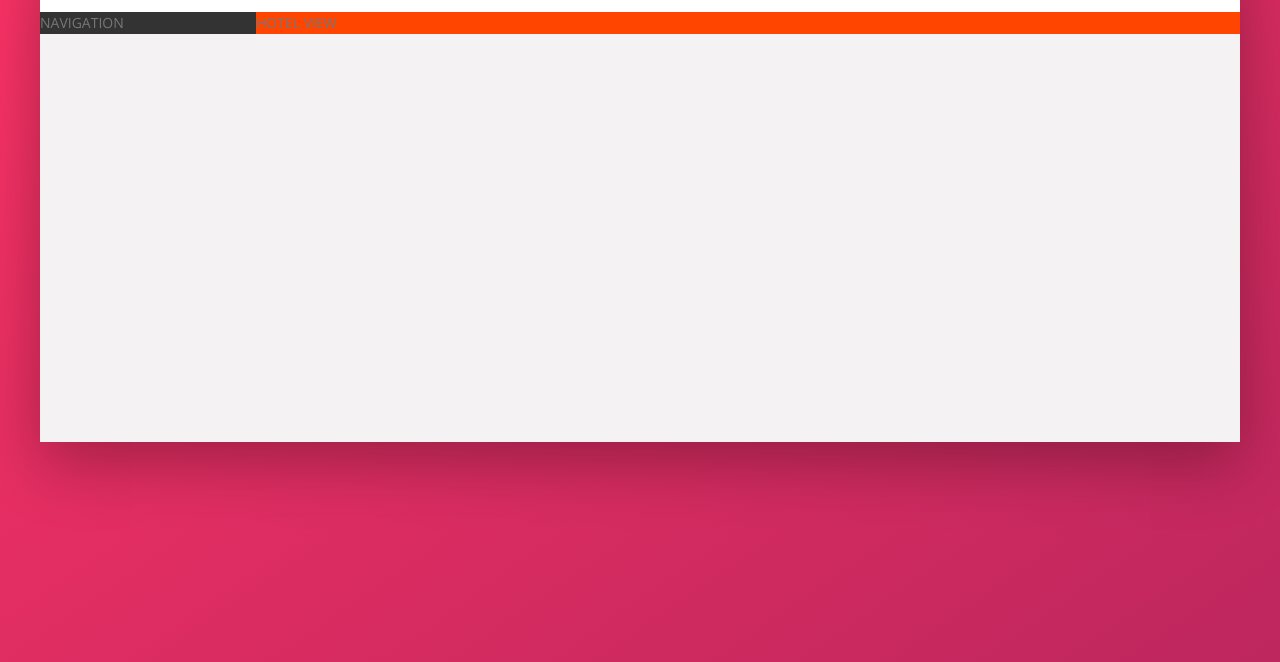
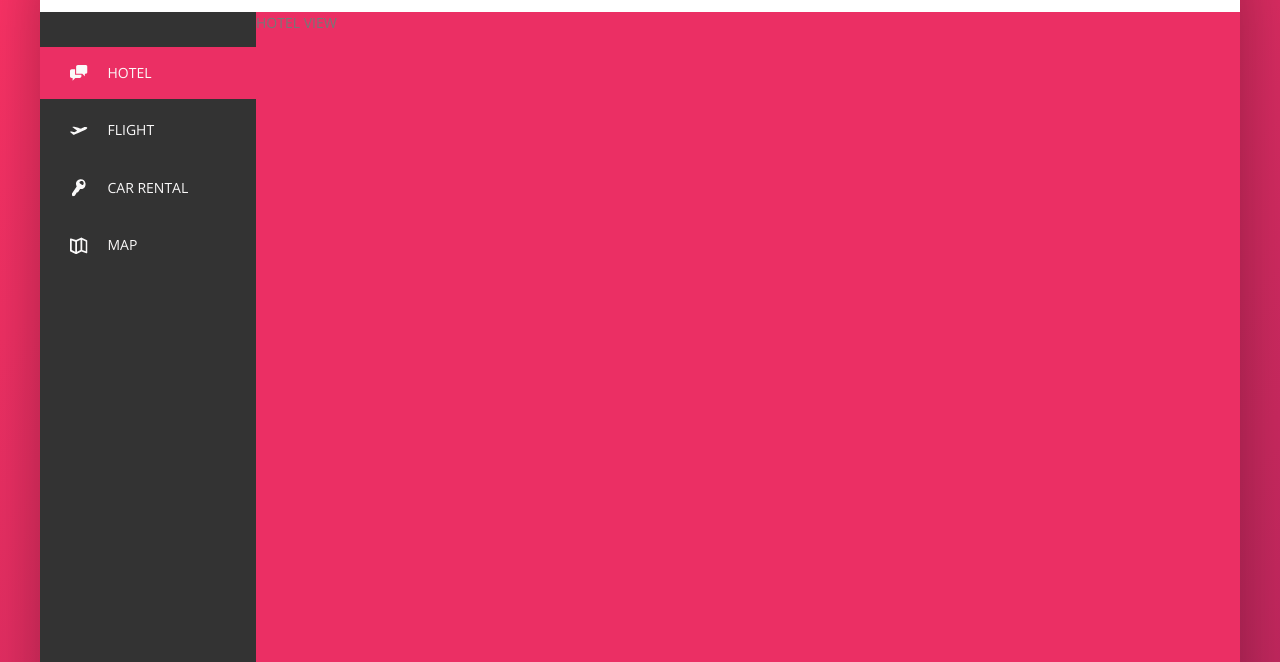
Before and after one commit to DevTruce/trillo, a website: page index.html in a window 1280 px wide. Shown: the part 138-800 px from the top of the page. Drawn offline with nearby package versions, Linux system fonts and the light colour scheme.

Commit message:
completed side nav

```diff
--- a/index.html
+++ b/index.html
@@ -1,3 +1,5 @@
+<!-- Developer: Truce R -->
+
 <!DOCTYPE html>
 <html lang="en">
   <head>
@@ -68,7 +70,53 @@
 
       <!-- #### CONTENT -->
       <div class="content">
-        <nav class="side-bar">NAVIGATION</nav>
+        <!-- #### NAV -->
+        <nav class="side-bar">
+          <ul class="side-nav">
+            <!-- hotel -->
+            <li class="side-nav__item side-nav__item--active">
+              <a class="side-nav__link" href="#"
+                ><svg class="side-nav__icon">
+                  <use xlink:href="src/imgs/sprite.svg#icon-chat"></use></svg
+                ><span>Hotel</span></a
+              >
+            </li>
+
+            <!-- flight -->
+            <li class="side-nav__item">
+              <a class="side-nav__link" href="#"
+                ><svg class="side-nav__icon">
+                  <use
+                    xlink:href="src/imgs/sprite.svg#icon-aircraft-take-off"
+                  ></use></svg
+                ><span>Flight</span></a
+              >
+            </li>
+
+            <!-- car rental -->
+            <li class="side-nav__item">
+              <a class="side-nav__link" href="#"
+                ><svg class="side-nav__icon">
+                  <use xlink:href="src/imgs/sprite.svg#icon-key"></use>
+                </svg>
+                <span>Car Rental</span></a
+              >
+            </li>
+
+            <!-- map -->
+            <li class="side-nav__item">
+              <a class="side-nav__link" href="#"
+                ><svg class="side-nav__icon">
+                  <use xlink:href="src/imgs/sprite.svg#icon-map"></use>
+                </svg>
+                <span>Map</span></a
+              >
+            </li>
+          </ul>
+
+          <div class="legal">&copy; Truce R</div>
+        </nav>
+        <!-- #### HOTEL VIEW -->
         <main class="hotel-view">HOTEL VIEW</main>
       </div>
       <!-- #### CONTENT -->
--- a/src/sass/_base.scss
+++ b/src/sass/_base.scss
@@ -1,3 +1,5 @@
+// Developer: Truce R
+
 //////////////////////////////////////////////
 // DEBUG
 // * {
--- a/src/sass/_component.scss
+++ b/src/sass/_component.scss
@@ -1,3 +1,5 @@
+// Developer: Truce R
+
 //////////////////////////////////////////////
 // LOGO
 .logo {
@@ -121,3 +123,85 @@
   &__username {
   }
 }
+
+//////////////////////////////////////////////
+// SIDE NAVIGATION
+
+.side-nav {
+  font-size: 1.4rem;
+  margin-top: 3.5rem;
+  list-style: none;
+
+  &__item {
+    position: relative;
+
+    &:not(:last-child) {
+      margin-bottom: 0.5rem;
+    }
+  }
+
+  // hover effect element
+  &__item::before {
+    content: "";
+    position: absolute;
+    top: 0;
+    left: 0;
+    height: 100%;
+    width: 0.3rem;
+    background-color: var(--color-primary);
+    transform-origin: bottom;
+    transform: scaleY(0);
+    // animate transform, delay width animation for duration of transform then animate width
+    transition: transform 200ms, width 400ms cubic-bezier(1, 0, 0, 1) 200ms,
+      background-color 100ms;
+  }
+
+  // hover effect element (preset active state)
+  &__item:hover::before,
+  &__item--active::before {
+    transform: scaleY(1);
+    width: 100%;
+  }
+
+  // active state
+  &__item:active::before {
+    background-color: var(--color-primary--light);
+  }
+
+  // link styles
+  &__link {
+    &:link,
+    &:visited {
+      color: var(--color-grey-light--1);
+      text-decoration: none;
+      text-transform: uppercase;
+      display: inline-block;
+      padding: 1.5rem 3rem;
+
+      // allow for link to display over hover effect
+      z-index: 10;
+      position: relative;
+
+      // center icon and text
+      display: flex;
+      align-items: center;
+    }
+  }
+
+  &__icon {
+    height: 1.75rem;
+    width: 1.75rem;
+    fill: currentColor;
+    margin-right: 2rem;
+  }
+}
+
+//////////////////////////////////////////////
+// LEGAL TEXT
+
+.legal {
+  font-size: 1.2rem;
+  text-align: center;
+  padding: 2.5rem;
+  color: var(--color-grey-light--3);
+}
--- a/src/sass/_layout.scss
+++ b/src/sass/_layout.scss
@@ -1,3 +1,5 @@
+// Developer: Truce R
+
 //////////////////////////////////////////////
 // CONTAINER
 .container {
@@ -33,6 +35,9 @@
   background-color: var(--color-grey-dark--1);
   // grow | shrink | basis
   flex: 0 0 18%;
+  display: flex;
+  flex-direction: column;
+  justify-content: space-between;
 }
 
 //////////////////////////////////////////////
@@ -44,7 +49,8 @@
   flex: 1;
 
   //testing purposes - remove this!
-  background-color: orangered;
+  background-color: var(--color-primary);
+  height: 80rem;
 }
 
 //////////////////////////////////////////////
--- a/src/sass/_mixin.scss
+++ b/src/sass/_mixin.scss
@@ -0,0 +1 @@
+// Developer: Truce R
--- a/src/sass/main.scss
+++ b/src/sass/main.scss
@@ -1,3 +1,5 @@
+// Developer: Truce R
+
 @import "mixin";
 @import "base";
 @import "layout";
```
Also changed, not shown: src/css/style.css.
